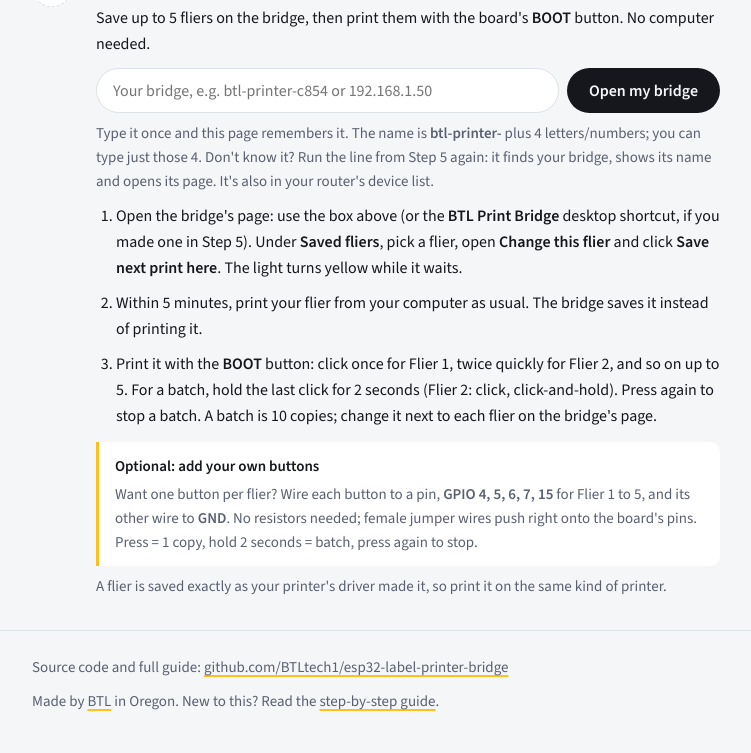
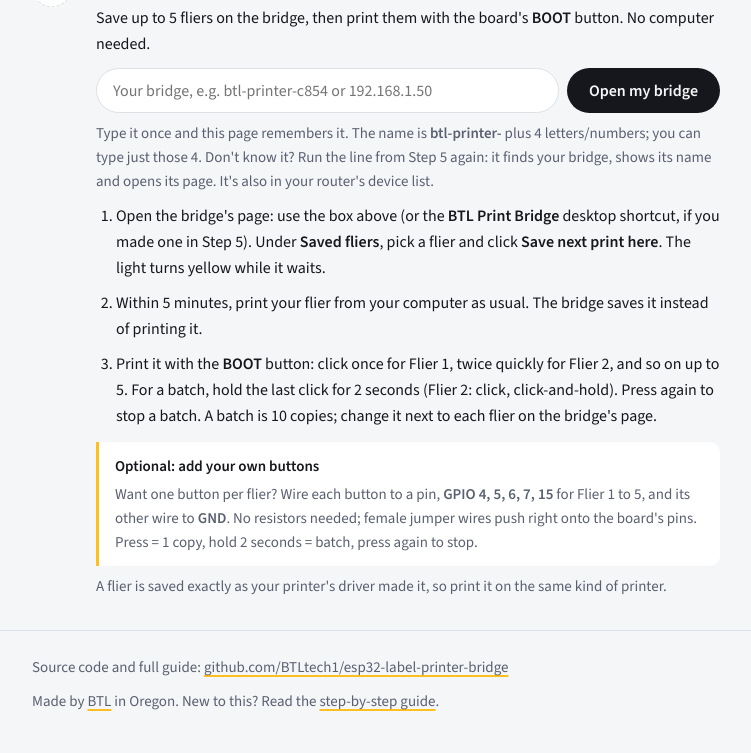
Before and after one commit to BTLtech1/esp32-label-printer-bridge, a plain HTML site: page web/index.html in a window 1280 px wide. Shown: the part 2752-3505 px from the top of the page, without its empty margins (264-1015 px from the left). Drawn offline with nearby package versions, Linux system fonts and the light colour scheme; a web font is replaced by a local one.

Commit message:
Saved fliers: name, save and delete are always shown (no drop-down)

```diff
--- a/web/index.html
+++ b/web/index.html
@@ -261,7 +261,7 @@
         <button type="button" class="btn" id="bo">Open my bridge</button></div>
       <p class="muted">Type it once and this page remembers it. The name is <b>btl-printer-</b> plus 4 letters/numbers; you can type just those 4. Don't know it? Run the line from Step 5 again: it finds your bridge, shows its name and opens its page. It's also in your router's device list.</p>
       <ol>
-        <li>Open the bridge's page: use the box above (or the <b>BTL Print Bridge</b> desktop shortcut, if you made one in Step 5). Under <b>Saved fliers</b>, pick a flier, open <b>Change this flier</b> and click <b>Save next print here</b>. The light turns yellow while it waits.</li>
+        <li>Open the bridge's page: use the box above (or the <b>BTL Print Bridge</b> desktop shortcut, if you made one in Step 5). Under <b>Saved fliers</b>, pick a flier and click <b>Save next print here</b>. The light turns yellow while it waits.</li>
         <li>Within 5 minutes, print your flier from your computer as usual. The bridge saves it instead of printing it.</li>
         <li>Print it with the <b>BOOT</b> button: click once for Flier 1, twice quickly for Flier 2, and so on up to 5. For a batch, hold the last click for 2 seconds (Flier 2: click, click-and-hold). Press again to stop a batch. A batch is 10 copies; change it next to each flier on the bridge's page.</li>
       </ol>
```
Also changed, not shown: 2 other files.
